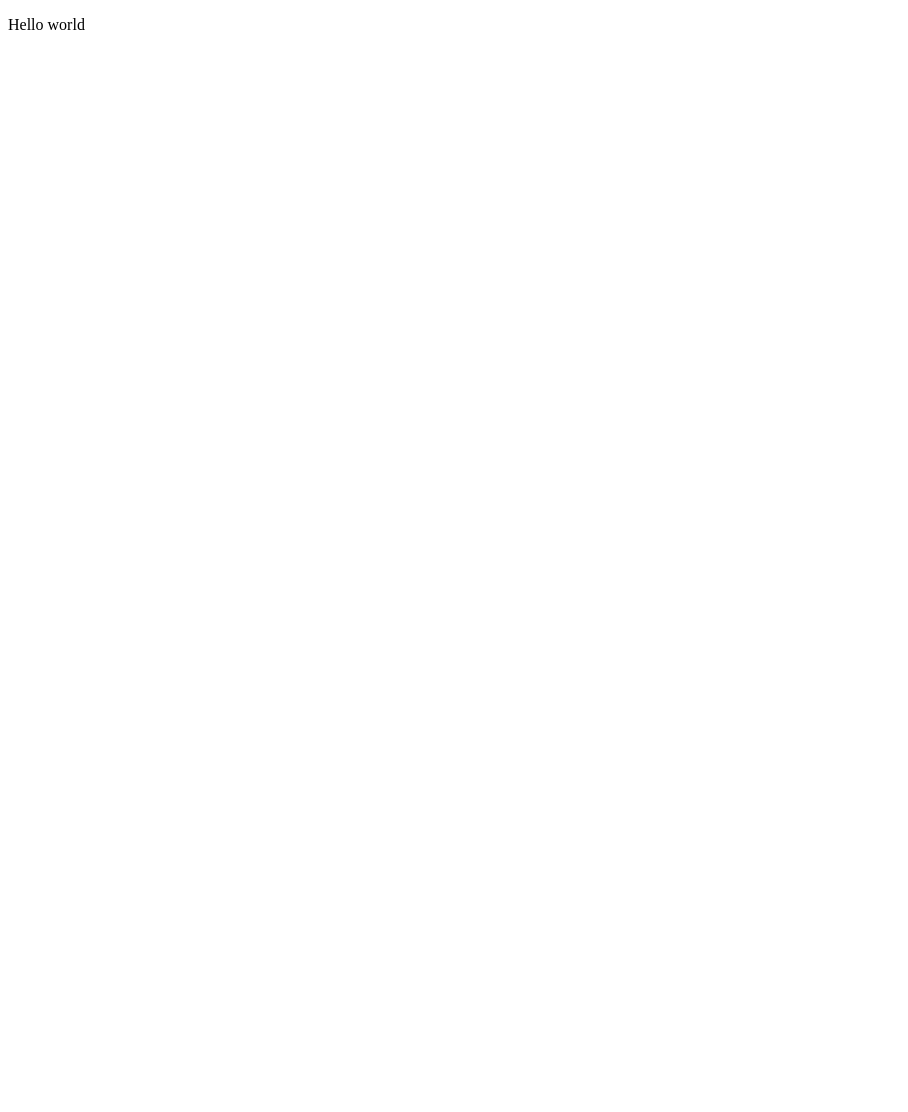
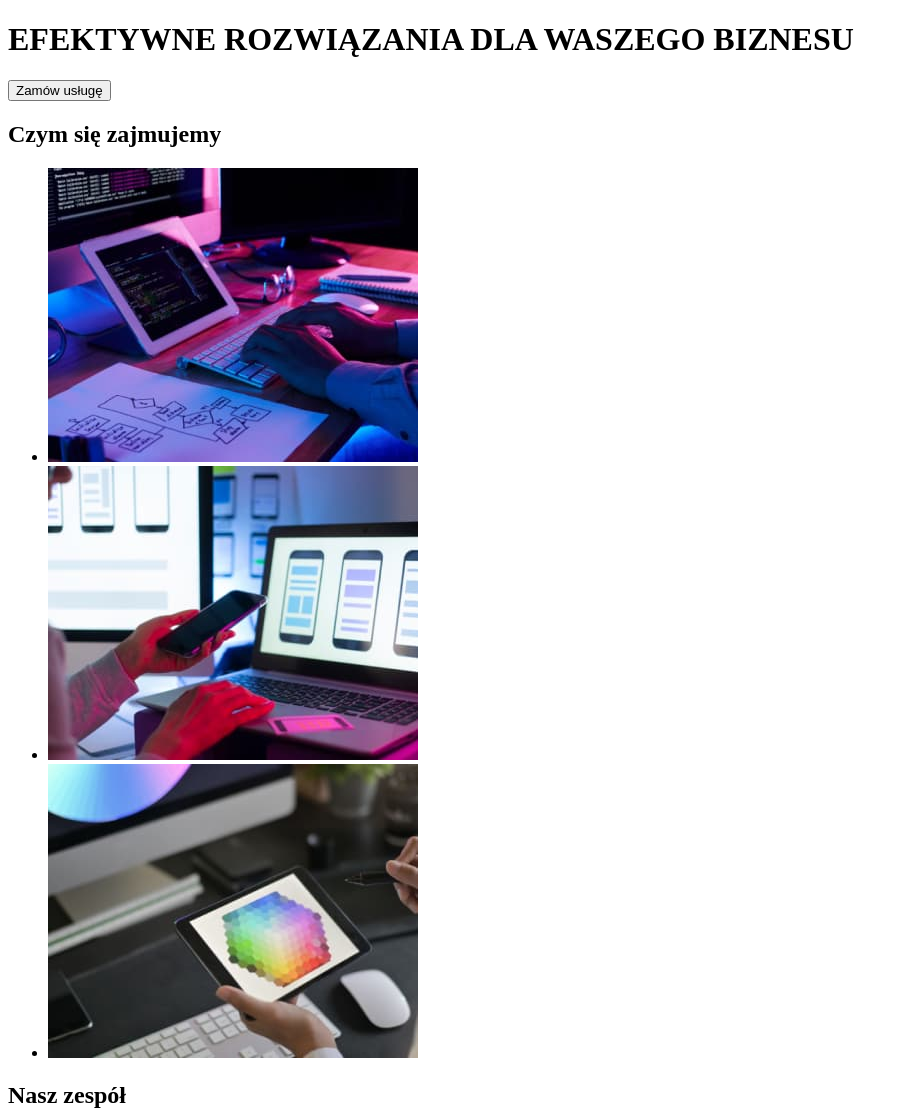
Before and after one commit to SandraKoch/goit-markup-hw-01, a plain HTML site: page index.html in a window 1280 px wide. Shown: the whole page, without its empty margins (0-908 px from the left). Before the commit the page ends 800 px from the top, so only its background shows below. Drawn offline with Linux system fonts and the light colour scheme.

Commit message:
basic structure added along with images

```diff
--- a/index.html
+++ b/index.html
@@ -1,7 +1,29 @@
 <!DOCTYPE html>
-<html>
-  <head></head>
+<html lang="pl">
+  <head>
+    <title>Homework 1</title>
+  </head>
   <body>
-    <p>Hello world</p>
+    <header>
+      <link />
+      <nav></nav>
+    </header>
+    <main>
+      <div>
+        <h1>EFEKTYWNE ROZWIĄZANIA DLA WASZEGO BIZNESU</h1>
+        <button type="button">Zamów usługę</button>
+      </div>
+      <div></div>
+      <div>
+        <h2>Czym się zajmujemy</h2>
+        <ul>
+          <li><img width="370" height="294" src="/images/image1.jpg" /></li>
+          <li><img width="370" height="294" src="/images/image2.jpg" /></li>
+          <li><img width="370" height="294" src="/images/image3.jpg" /></li>
+        </ul>
+      </div>
+      <h2>Nasz zespół</h2>
+    </main>
+    <footer></footer>
   </body>
 </html>
```
Also changed, not shown: images/image1.jpg (added), images/image2.jpg (added), images/image3.jpg (added), images/img.jpg (added), images/img2.jpg (added), images/img3.jpg (added), images/img4.jpg (added), img.png (added).
